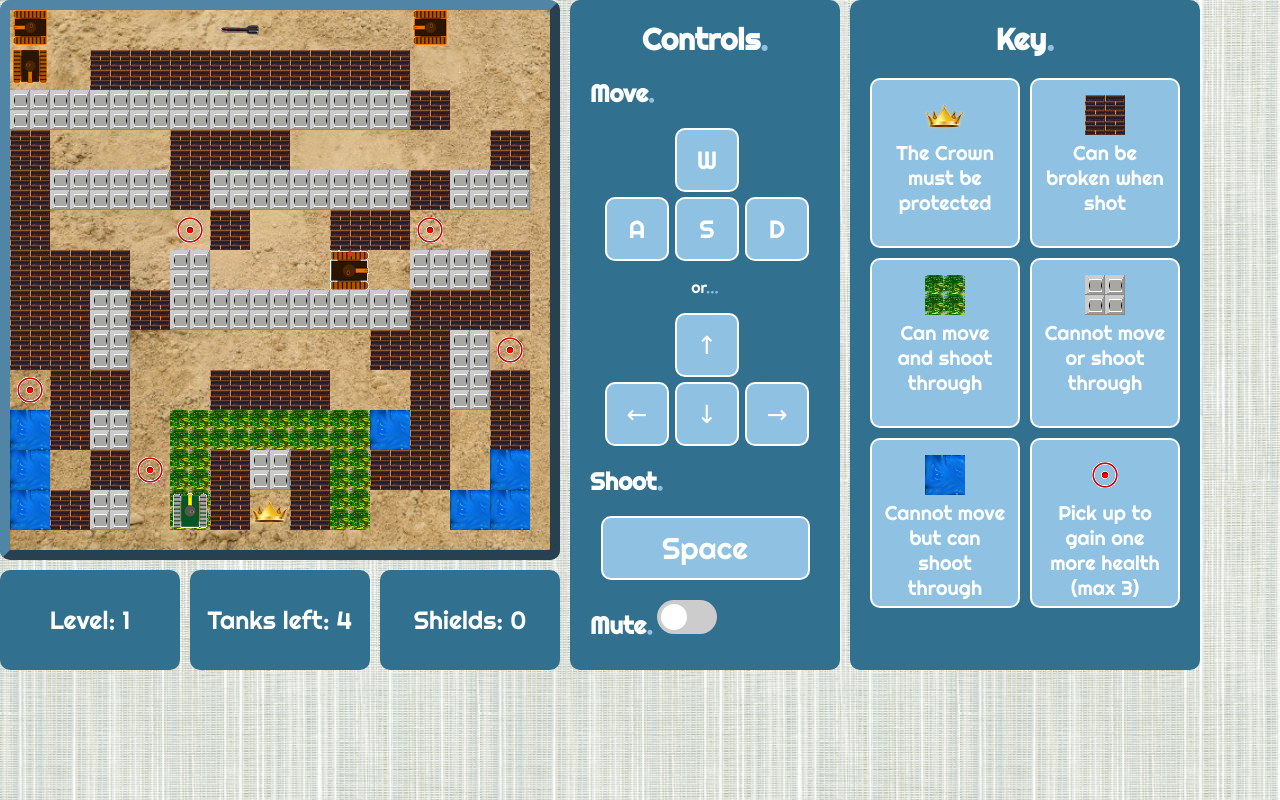
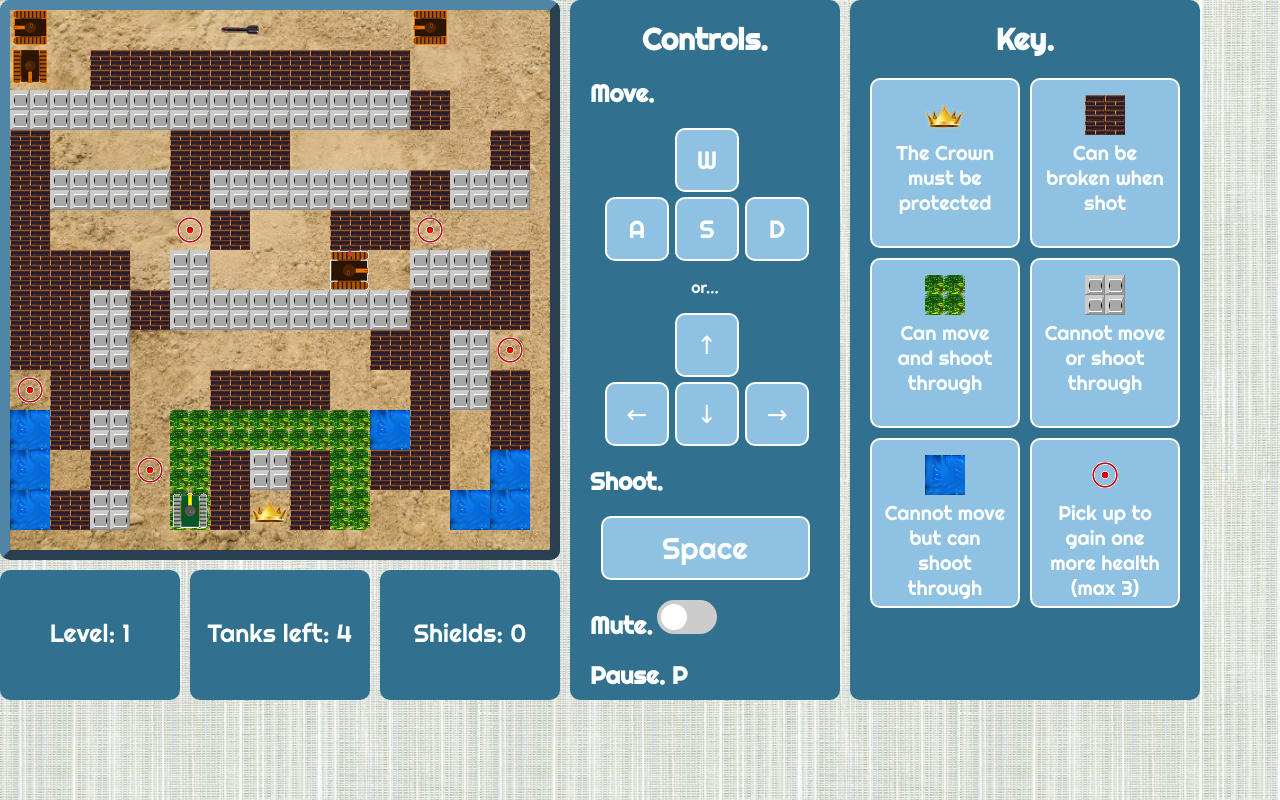
Before and after one commit to AlexSussex/WebProjects, a PHP site: page /mazetank.html in a window 1280 px wide. Run offline with PHP 8.4, Linux system fonts and the light colour scheme.

Commit message:
function to pause the game added

```diff
--- a/JavaScript Tank Game/main.css
+++ b/JavaScript Tank Game/main.css
@@ -54,7 +54,7 @@ body {
 	position: absolute;
 	top: 0px;
 	left: 850px;
-	height: 670px;
+	height: 700px;
 	width: 350px;
 	background-color: #31708E;
 	border-radius: 10px;
@@ -106,16 +106,12 @@ body {
 	text-align: center;
 }
 
-span {
-	color: #8FC1E3;
-}
-
 .controls {
 	position: absolute;
 	top: 0px;
 	left: 570px;
 	font-family: 'Righteous', cursive;
-	height: 670px;
+	height: 700px;
 	width: 270px;
 	background-color: #31708E;
 	border-radius: 10px;
@@ -194,12 +190,12 @@ span {
 	grid-template-columns: 1fr 1fr 1fr;
 	column-gap: 10px;
 	width: 560px;
-	height: 100px;
+	height: 130px;
 	text-align: center;
 	font-family: 'Righteous', cursive;
 	font-size: 25px;
 	color: #FEFFFF;
-	line-height: 100px;
+	line-height: 125px;
 	top: 570px;
 	left: 0px;
 }
@@ -213,7 +209,7 @@ span {
 	margin-top: 20px;
 }
 
-.muteHeading {
+.pauseHeading {
 	display: inline;
 }
 
--- a/JavaScript Tank Game/mazetank.html
+++ b/JavaScript Tank Game/mazetank.html
@@ -34,13 +34,17 @@
 			<h2>Shoot<span>.</span></h2>
 			<div class="space">Space</div>
 			<div class="mute">
-				<h2 class="muteHeading">Mute<span>.</span></h2>
+				<h2 class="pauseHeading">Mute<span>.</span></h2>
 				<label class="switch">
 				  	<input id="muteSlider" type="checkbox" onclick="muteSounds()">
 				  	<span class="slider round"></span>
 				</label>
-			</div>
-	  	</div>
+	  		</div>
+
+	  		<div class="mute">
+				<h2 class="pauseHeading">Pause<span>. P</span></h2>
+	  		</div>
+		</div>
 	  	<div class="legend">
 	  		<h1  class="heading">Key<span>.</span></h1>
 	  		<div class="legend-items">
--- a/JavaScript Tank Game/mazetank.js
+++ b/JavaScript Tank Game/mazetank.js
@@ -1187,6 +1187,10 @@ function gameOver() {
 	alert("Game Over! The game will restart now");
 	window.location.reload();
 }
+// function to pause the game
+function pauseGame() {
+	alert("The game has been paused. Press OK to continue");
+}
 
 // global variables myTank and enemyTanks are initialized with load methods
 
@@ -1228,6 +1232,12 @@ function keylistener(e) {
 			myTank.fire();
 		}
 	}
+	// key event listener for the p key to pause the game
+	document.body.onkeydown = function (event) {
+		if (event.keyCode == 80) {
+			pauseGame();
+		}
+	}
 }
 
 // My tank's movement function
```
